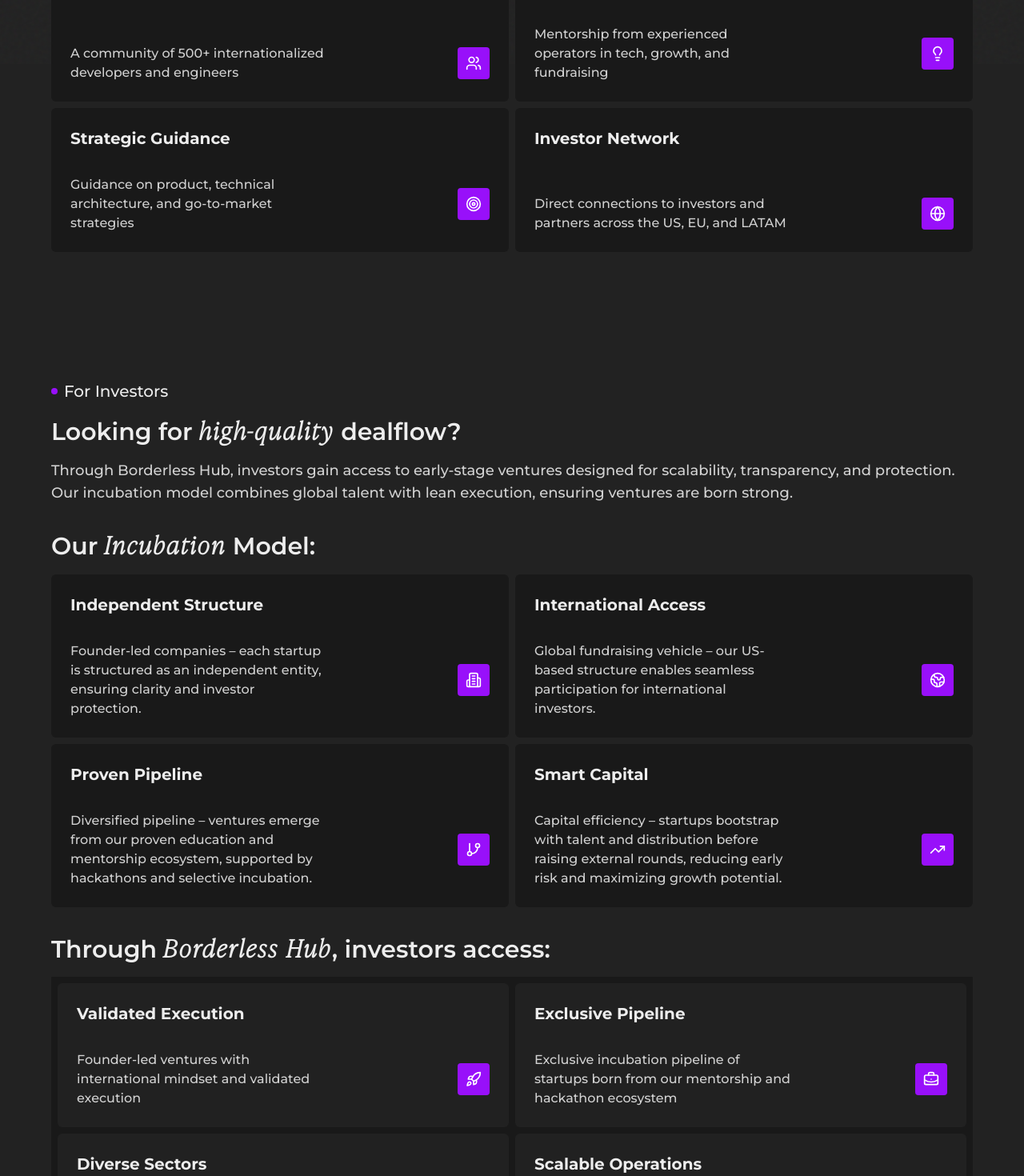
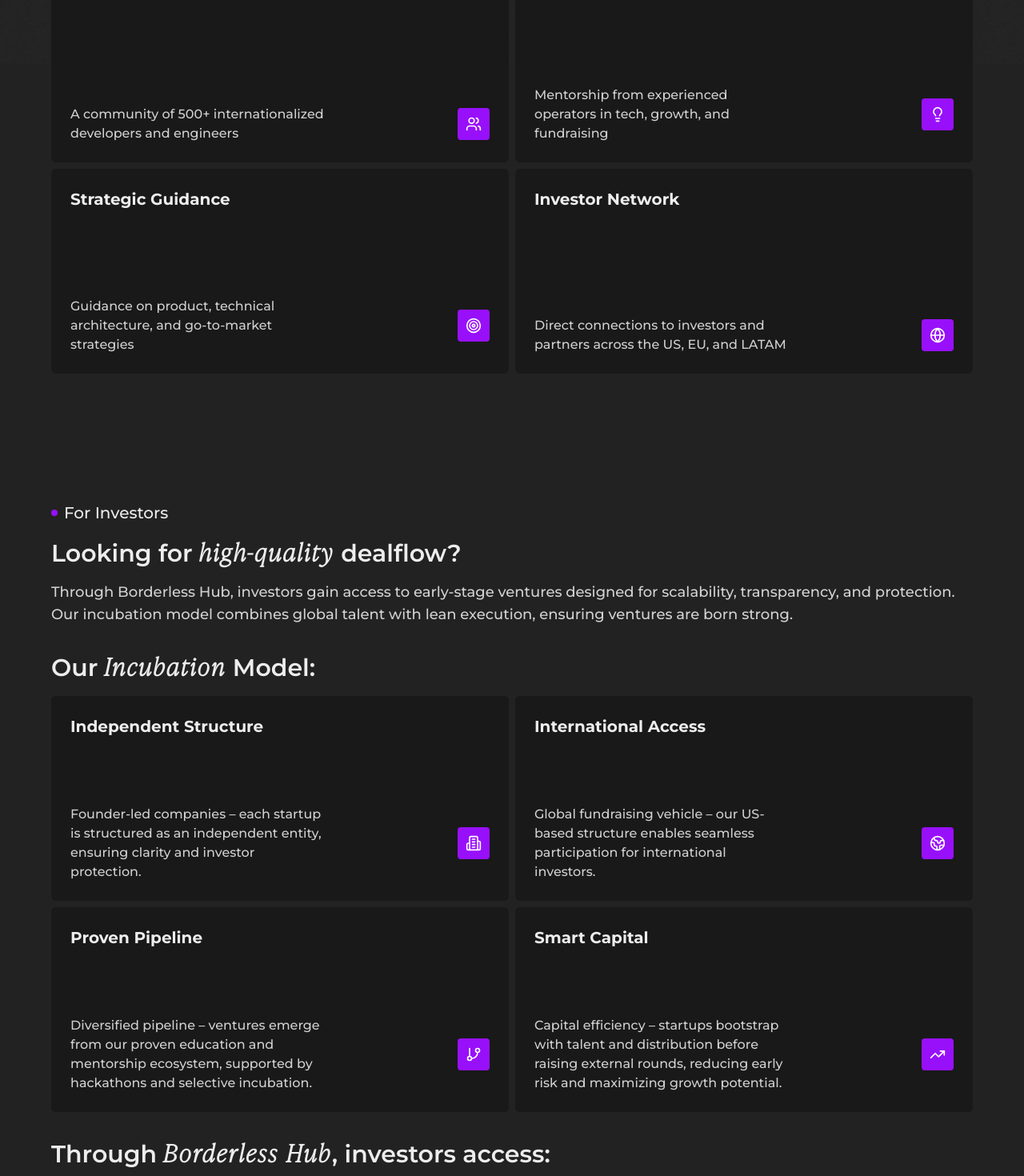
Before and after one commit to ProgramadoresSemPatria/borderless-institutional-website, a Next.js app: page /en/for-founders-and-investors in a window 1280 px wide. Shown: the part 720-2190 px from the top of the page at 80% size. Built offline with nearby package versions, Linux system fonts and the light colour scheme.

Commit message:
feat: add expandable grid on for founders page

```diff
--- a/app/components/sections/for-founders-and-investors/ForFounders.tsx
+++ b/app/components/sections/for-founders-and-investors/ForFounders.tsx
@@ -1,58 +1,44 @@
 "use client";
 
-import { useGSAP } from "@gsap/react";
-import gsap from "gsap";
+import { useRichText } from "@/app/hooks/useRichText";
 import { AnimatedText } from "../../ui/AnimatedText";
+import ExpandableGrid from "../../ui/ExpandableGrid";
 import { FeatureCard } from "../../ui/FeatureCard";
 import { SectionHeader } from "../../ui/SectionHeader";
 import { useForFounders } from "./hooks/useForFounders";
-import { useRichText } from "@/app/hooks/useRichText";
 
 export function ForFounders() {
   const { header, features } = useForFounders();
   const { rich } = useRichText("ForFoundersAndInvestors.ForFounders");
-  useGSAP(() => {
-    gsap.fromTo(
-      ".for-founders-feature-card",
-      { y: "20%", opacity: 0 },
-      {
-        y: 0,
-        opacity: 1,
-        ease: "back.inOut",
-        duration: 0.8,
-        stagger: 0.1,
-        scrollTrigger: {
-          trigger: ".for-founders-feature-card",
-          start: "top 90%",
-        },
-      }
-    );
-  });
 
   return (
     <section className="py-[10svh] space-y-8">
       <div className="space-y-2">
-        <SectionHeader
-          preTitle={header.preTitle}
-          title={rich("title")}
-        />
+        <SectionHeader preTitle={header.preTitle} title={rich("title")} />
 
         <AnimatedText className="text-gray text-lg font-medium">
           {header.description}
         </AnimatedText>
       </div>
 
-      <div className="grid lg:grid-cols-2 gap-2">
-        {features.map((feature) => (
+      <ExpandableGrid
+        itemsPerRow={1}
+        itemHeight={12}
+        breakpoints={{
+          lg: {
+            itemsPerRow: 2,
+            itemHeight: 16,
+          },
+        }}
+        items={features.map((feature) => (
           <FeatureCard
-            className="for-founders-feature-card"
             key={feature.title}
             title={feature.title}
             description={feature.description}
             icon={feature.icon}
           />
         ))}
-      </div>
+      />
     </section>
   );
 }
--- a/app/components/sections/for-founders-and-investors/ForInvestors.tsx
+++ b/app/components/sections/for-founders-and-investors/ForInvestors.tsx
@@ -1,58 +1,21 @@
 "use client";
 
-import { useGSAP } from "@gsap/react";
-import gsap from "gsap";
+import { useRichText } from "@/app/hooks/useRichText";
 import { AnimatedText } from "../../ui/AnimatedText";
+import ExpandableGrid from "../../ui/ExpandableGrid";
 import { FeatureCard } from "../../ui/FeatureCard";
 import { FullWidthCard } from "../../ui/FullWidthCard";
 import { SectionHeader } from "../../ui/SectionHeader";
 import { useForInvestors } from "./hooks/useForInvestors";
-import { useRichText } from "@/app/hooks/useRichText";
 
 export function ForInvestors() {
   const { header, incubation, hub, banner } = useForInvestors();
   const { rich } = useRichText("ForFoundersAndInvestors.ForInvestors");
-  useGSAP(() => {
-    gsap.fromTo(
-      ".for-investors-feature-card",
-      { y: "20%", opacity: 0 },
-      {
-        y: 0,
-        opacity: 1,
-        ease: "back.inOut",
-        duration: 0.8,
-        stagger: 0.1,
-        scrollTrigger: {
-          trigger: ".for-investors-feature-card",
-          start: "top 90%",
-        },
-      }
-    );
-
-    gsap.fromTo(
-      ".borderless-hub-features-card",
-      { y: "20%", opacity: 0 },
-      {
-        y: 0,
-        opacity: 1,
-        ease: "back.inOut",
-        duration: 0.8,
-        stagger: 0.1,
-        scrollTrigger: {
-          trigger: ".borderless-hub-features-card",
-          start: "top 90%",
-        },
-      }
-    );
-  });
 
   return (
     <section className="py-[10svh] space-y-8">
       <div className="space-y-4">
-        <SectionHeader
-          preTitle={header.preTitle}
-          title={rich("title")}
-        />
+        <SectionHeader preTitle={header.preTitle} title={rich("title")} />
 
         <AnimatedText className="text-gray text-lg font-medium max-w-6xl">
           {header.description}
@@ -62,8 +25,16 @@
       <div className="space-y-4">
         <AnimatedText as="h2">{rich("incubationTitle")}</AnimatedText>
 
-        <div className="grid lg:grid-cols-2 gap-2">
-          {incubation.map((feature) => (
+        <ExpandableGrid
+          itemsPerRow={1}
+          itemHeight={15}
+          breakpoints={{
+            lg: {
+              itemsPerRow: 2,
+              itemHeight: 16,
+            },
+          }}
+          items={incubation.map((feature) => (
             <FeatureCard
               className="for-investors-feature-card"
               key={feature.title}
@@ -72,17 +43,24 @@
               icon={feature.icon}
             />
           ))}
-        </div>
+        />
       </div>
 
       <div className="space-y-4">
         <AnimatedText as="h2">{rich("hubTitle")}</AnimatedText>
 
         <div className="space-y-2 bg-tertiary p-2">
-          <div className="grid lg:grid-cols-2 gap-2">
-            {hub.map((feature) => (
+          <ExpandableGrid
+            itemsPerRow={1}
+            itemHeight={12}
+            breakpoints={{
+              lg: {
+                itemsPerRow: 2,
+                itemHeight: 16,
+              },
+            }}
+            items={hub.map((feature) => (
               <FeatureCard
-                className="borderless-hub-features-card"
                 key={feature.title}
                 title={feature.title}
                 description={feature.description}
@@ -90,7 +68,7 @@
                 variant="secondary"
               />
             ))}
-          </div>
+          />
           <FullWidthCard
             title={banner.title}
             description={banner.description}
--- a/app/components/sections/for-founders-and-investors/WhyBorderless.tsx
+++ b/app/components/sections/for-founders-and-investors/WhyBorderless.tsx
@@ -1,11 +1,12 @@
 "use client";
 
+import { useRichText } from "@/app/hooks/useRichText";
 import { useGSAP } from "@gsap/react";
 import gsap from "gsap";
+import ExpandableGrid from "../../ui/ExpandableGrid";
 import { FeatureCard } from "../../ui/FeatureCard";
 import { SectionHeader } from "../../ui/SectionHeader";
 import { useWhyBorderless } from "./hooks/useWhyBorderless";
-import { useRichText } from "@/app/hooks/useRichText";
 
 export function WhyBorderless() {
   const { header, results } = useWhyBorderless();
@@ -29,20 +30,31 @@
   });
 
   return (
-    <section className="py-[10svh] space-y-6">
+    <section className="pt-[10svh] pb-2 space-y-6">
       <SectionHeader preTitle={header.preTitle} title={rich("title")} />
 
-      <div className="grid lg:grid-cols-2 2xl:grid-cols-4 gap-2">
-        {results.map((result) => (
+      <ExpandableGrid
+        itemHeight={12}
+        itemsPerRow={1}
+        breakpoints={{
+          lg: {
+            itemsPerRow: 2,
+            itemHeight: 16,
+          },
+          "2xl": {
+            itemsPerRow: 4,
+            itemHeight: 16,
+          },
+        }}
+        items={results.map((result) => (
           <FeatureCard
-            className="results-card"
             key={result.title}
             title={result.title}
             description={result.description}
             icon={result.icon}
           />
         ))}
-      </div>
+      />
     </section>
   );
 }
```
